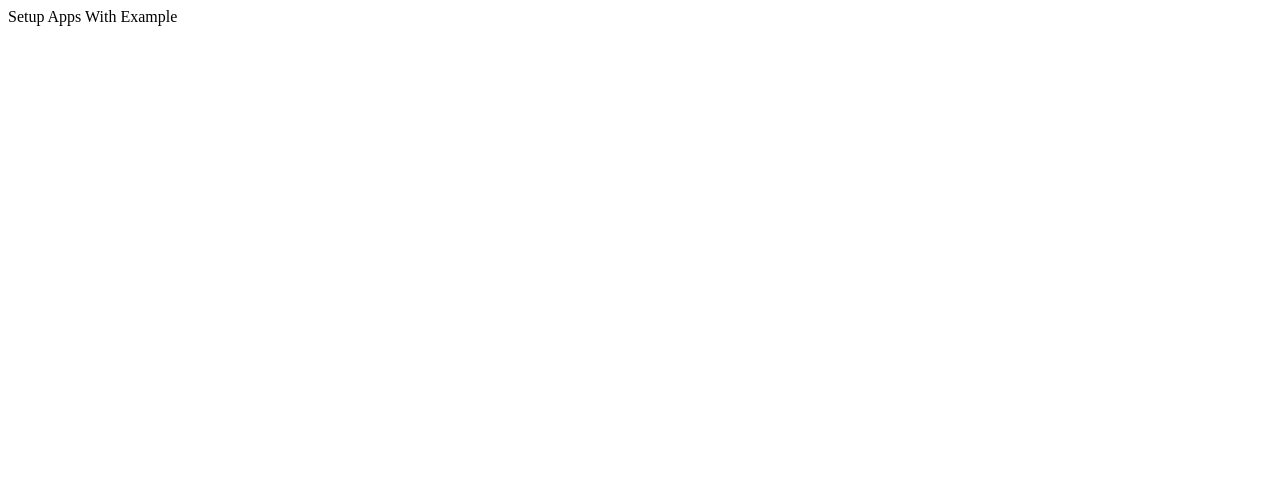
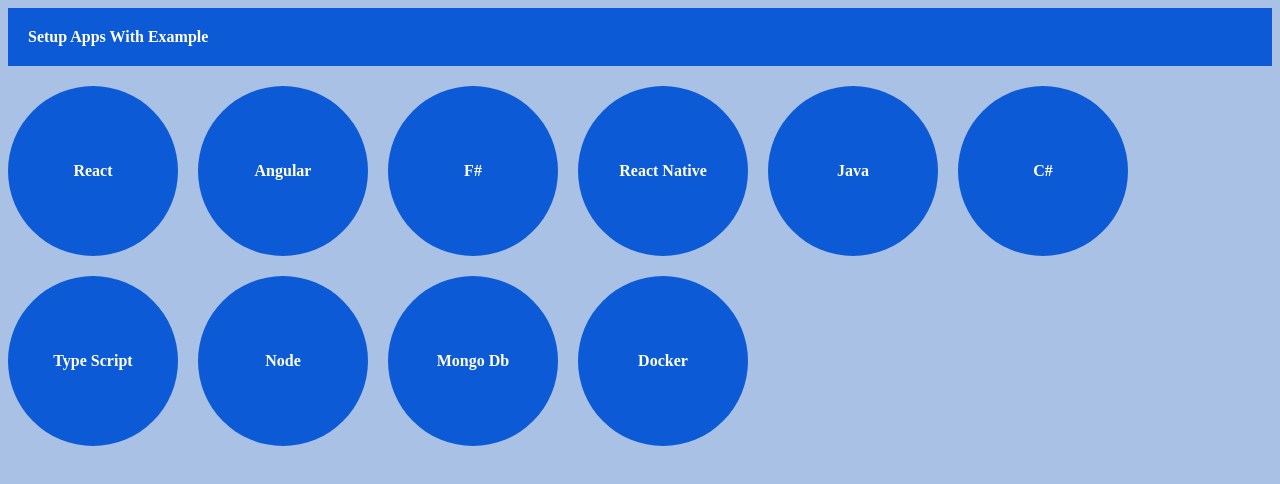
Before and after one commit to vivit1006117/setupAppsWithExample, a plain HTML site: page index.html in a window 1280 px wide. Drawn offline with Linux system fonts and the light colour scheme.

Commit message:
Added css and index.html

```diff
--- a/index.html
+++ b/index.html
@@ -1 +1,24 @@
-Setup Apps With Example
+<HTML>
+    <HEAD>
+        <TITLE>Setup Apps With Example</TITLE>
+        <link rel="stylesheet" href="syles/index.css">
+    </HEAD>
+    <BODY>
+        <div class="container">
+            <header>Setup Apps With Example</header>
+            <article>
+                <div class="circle">React</div>
+                <div class="circle">Angular</div>
+                <div class="circle">F#</div>
+                <div class="circle">React Native</div>
+                <div class="circle">Java</div>
+                <div class="circle">C#</div>
+                <div class="circle"><a href="src/TypeScript/typeScript.html">Type Script</a></div>
+                <div class="circle">Node</div>
+                <div class="circle">Mongo Db</div>
+                <div class="circle">Docker</div>
+            </article>
+            <footer></footer>
+        </div>
+    </BODY>
+</HTML>
--- /dev/null
+++ b/syles/index.css
@@ -0,0 +1,40 @@
+html,
+body {
+    height: 100%;
+    background: #a9c1e5;
+}
+
+a {
+    color: white;
+    text-decoration: none;
+}
+
+.container {
+    display: grid;
+}
+
+header {
+    background: #0c5ad6;
+    padding: 20px;
+    color: white;
+    font-weight: bold;
+}
+
+article {
+    display: flex;
+    flex-wrap: wrap;
+    justify-content: flex-start;
+}
+
+.circle {
+    display: flex;
+    width: 170px;
+    height: 170px;
+    border-radius: 50%;
+    background: #0c5ad6;
+    margin: 20px 20px 0 0;
+    justify-content: center;
+    align-items: center;
+    color: white;
+    font-weight: bold;
+}
```
Also changed, not shown: src/TypeScript/typeScript.html (added, +8 -0 lines), 1 other file.
